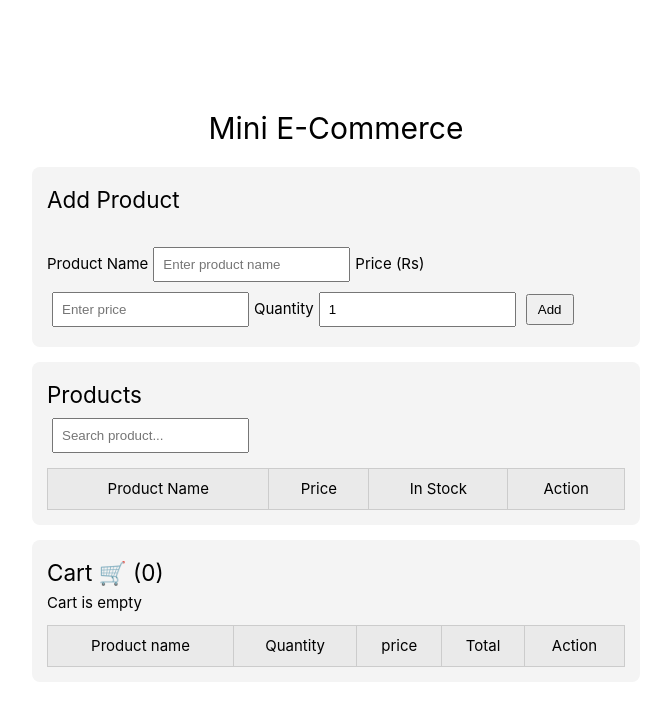
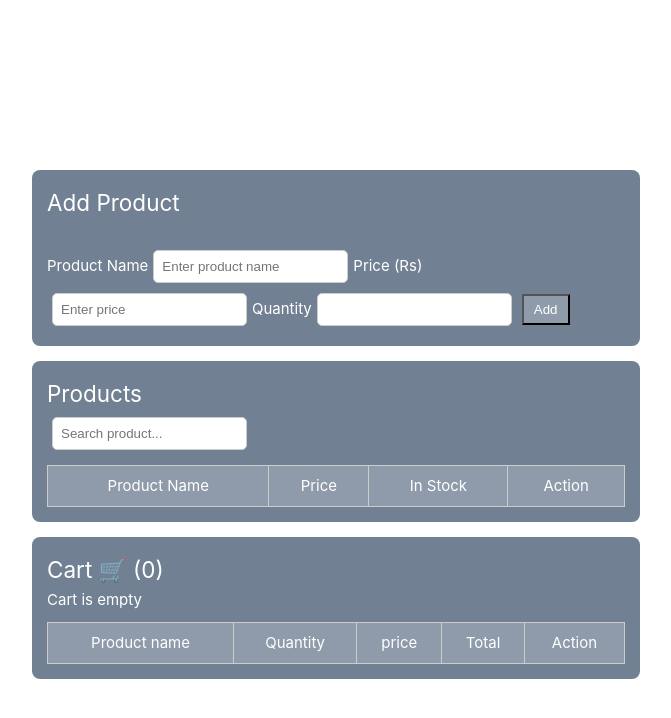
Before and after one commit to sanjyalsmriti/vueTask, a Vue app: page / in a window 1280 px wide. Shown: the top 718 px of the page, without its empty margins (0-671 px from the left). Built offline with nearby package versions, Linux system fonts and the light colour scheme.

Commit message:
fix: ui colors

```diff
--- a/src/App.vue
+++ b/src/App.vue
@@ -2,7 +2,7 @@
   <div class="main-container">
     <h1>Mini E-Commerce</h1>
 
-  <div class="card">
+  <div class="card-card card">
   <h2>Add Product</h2> <br />
 
   <label>Product Name</label>
@@ -116,6 +116,7 @@ onMounted(() => {
   cart.value =
     JSON.parse(localStorage.getItem("cart")) || []
 })
+
 
 const saveProducts = () => {
   localStorage.setItem(
@@ -266,7 +267,7 @@ Grand Total: Rs ${grandTotal.toFixed(2)}`
 
 <style>
 *{
-  color: black;
+  color: white;
 }
 .product-table {
   width: 100%;
@@ -279,7 +280,7 @@ Grand Total: Rs ${grandTotal.toFixed(2)}`
   text-align: center;
 }
 .product-table th {
-  background: #eaeaea;
+  background: rgb(255 255 255 / 21%);
 }
 .action-buttons {
   display: flex;
@@ -309,7 +310,7 @@ h1 {
 
 
 .card {
-  background: #f4f4f4;
+  background: #718093;
   padding: 15px;
   margin: 15px 0;
   border-radius: 8px;
@@ -319,6 +320,8 @@ h1 {
 input {
   padding: 8px;
   margin: 5px;
+  border-radius: 5px;
+  border: 1px solid #ccc;
 }
 
 
@@ -326,6 +329,9 @@ button {
   padding: 6px 10px;
   margin: 5px;
   cursor: pointer;
+  color: white;
+  background: rgb(255 255 255 / 21%);
+
 }
 
 
```
